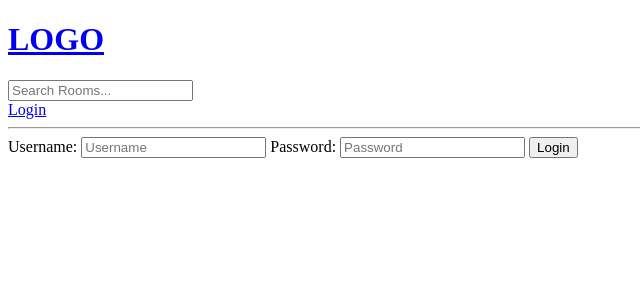
After one commit to anuragshuklajec/Studybud, a Django app: page /login/ in a window 1280 px wide. The commit adds this page. Shown: the top 300 px of the page, without its empty margins (0-640 px from the left). Run offline with Django 4.2, Linux system fonts and the light colour scheme.

Commit message:
created login method

```diff
--- /dev/null
+++ b/base/templates/base/login_register.html
@@ -0,0 +1,23 @@
+{% extends 'main.html' %}
+
+
+
+
+
+{% block content %}
+
+<div>
+    <form action="" method="post">
+        {% csrf_token %}
+        <label for="name">Username: </label>
+        <input type="text" name="username" placeholder="Username">
+
+        <label for="password">Password: </label>
+        <input type="password" name="password" placeholder="Password">
+
+        <input type="submit" value="Login">
+    </form>
+</div>
+
+
+{% endblock %}
--- a/base/urls.py
+++ b/base/urls.py
@@ -3,6 +3,7 @@ from . import views
 
 
 urlpatterns = [
+    path('login/',views.loginPage,name="login"),
     path('',views.home,name="home"),
     path('room/<str:pk>/',views.room,name ="room"),
     path('create-room/',views.createRoom,name="create-room"),
--- a/base/views.py
+++ b/base/views.py
@@ -1,9 +1,27 @@
 from django.shortcuts import render,redirect
+from django.contrib import messages
+from django.contrib.auth.models import User
 from django.db.models import Q
 from .models import Room,Topic
 from .forms import RoomForm
 
 # Create your views here.
+def loginPage(request):
+    if request.method == 'POST':
+        username = request.POST.get('username')
+        password = request.POST.get('password')
+
+        try:
+            user = User.objects.get(username=username)
+        except:
+            messages.error(request,'User does not exist')
+
+
+
+    context = {}
+    return render(request,'base/login_register.html',context)
+
+
 def home(request):
     q = request.GET.get('q') if request.GET.get('q') != None else ''
     rooms = Room.objects.filter(
--- a/templates/main.html
+++ b/templates/main.html
@@ -8,6 +8,14 @@
 </head>
 <body>
     {% include 'navbar.html' %}
+
+    {% if messages %}
+<ul class="messages">
+    {% for message in messages %}
+    <li>{{ message}}</li>
+    {% endfor %}
+</ul>
+{% endif %}
 
     {% block content %}
 
--- a/templates/navbar.html
+++ b/templates/navbar.html
@@ -1,9 +1,13 @@
 <a href="/">
     <h1>LOGO</h1>
 </a>
+
+
 
 <form action="{% url 'home' %}" method="get">
     <input type="search" name="q" placeholder="Search Rooms...">
 </form>
 
+<a href="{% url 'login' %}">Login</a>
+
 <hr>
```
